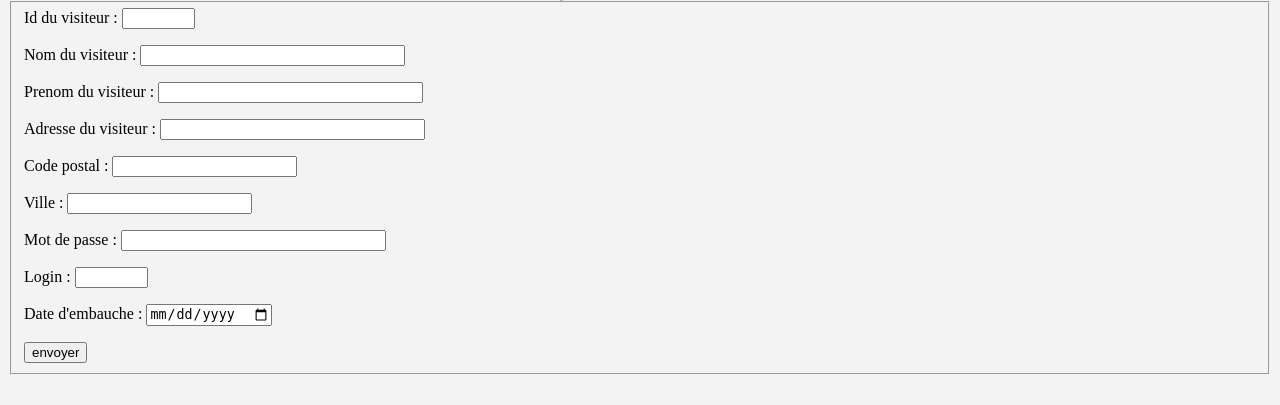
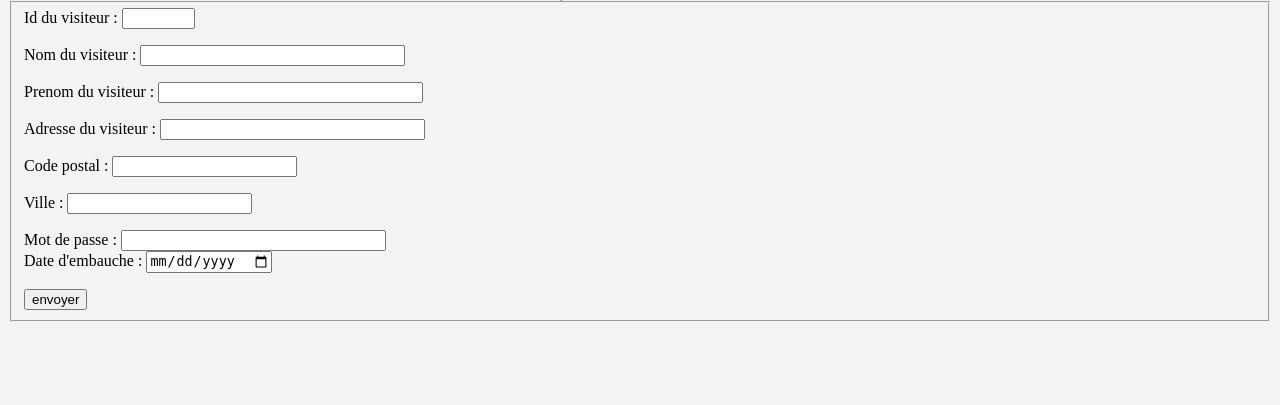
Before and after one commit to mlouedoc/ppe_gsb, a PHP site: page /src/AjoutVisiteur.php in a window 1280 px wide. Shown: the part 395-800 px from the top of the page. Run offline with PHP 8.4, Linux system fonts and the light colour scheme; the visitor is signed in with stand-in values (Sample User, id 1).

Commit message:
Update AjoutVisiteur.php

```diff
--- a/Projet2020/src/AjoutVisiteur.php
+++ b/Projet2020/src/AjoutVisiteur.php
@@ -41,11 +41,6 @@ include '../include/top.php';
 	    	<label for="pwd">Mot de passe : </label>
 			<input id="pwd" name="pwd" type="password" value="" size="30" maxlength="30"/>
 	    <br>
-	    <p></p>
-	    	<label for="login">Login : </label>
-			<input id="login" name="login" type="text" value="" size="6" maxlength="6"/>
-	    <br>
-	    <p></p>
 	    <label for="dteEmbauche">Date d'embauche : </label>
 			<input id="dteEmbauche" name="dteEmbauche" type="date" value=""/>
 	    <br>
```
